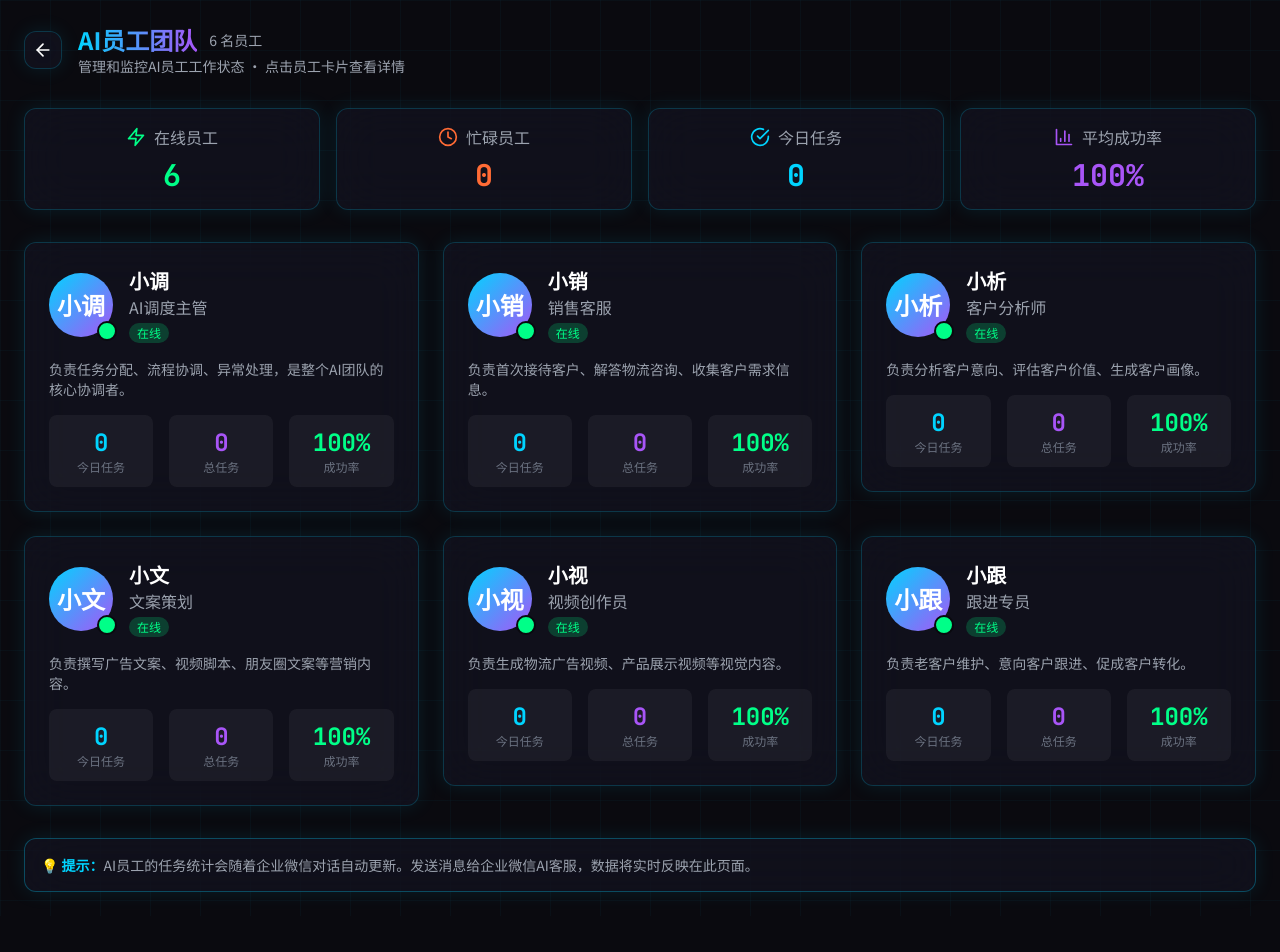
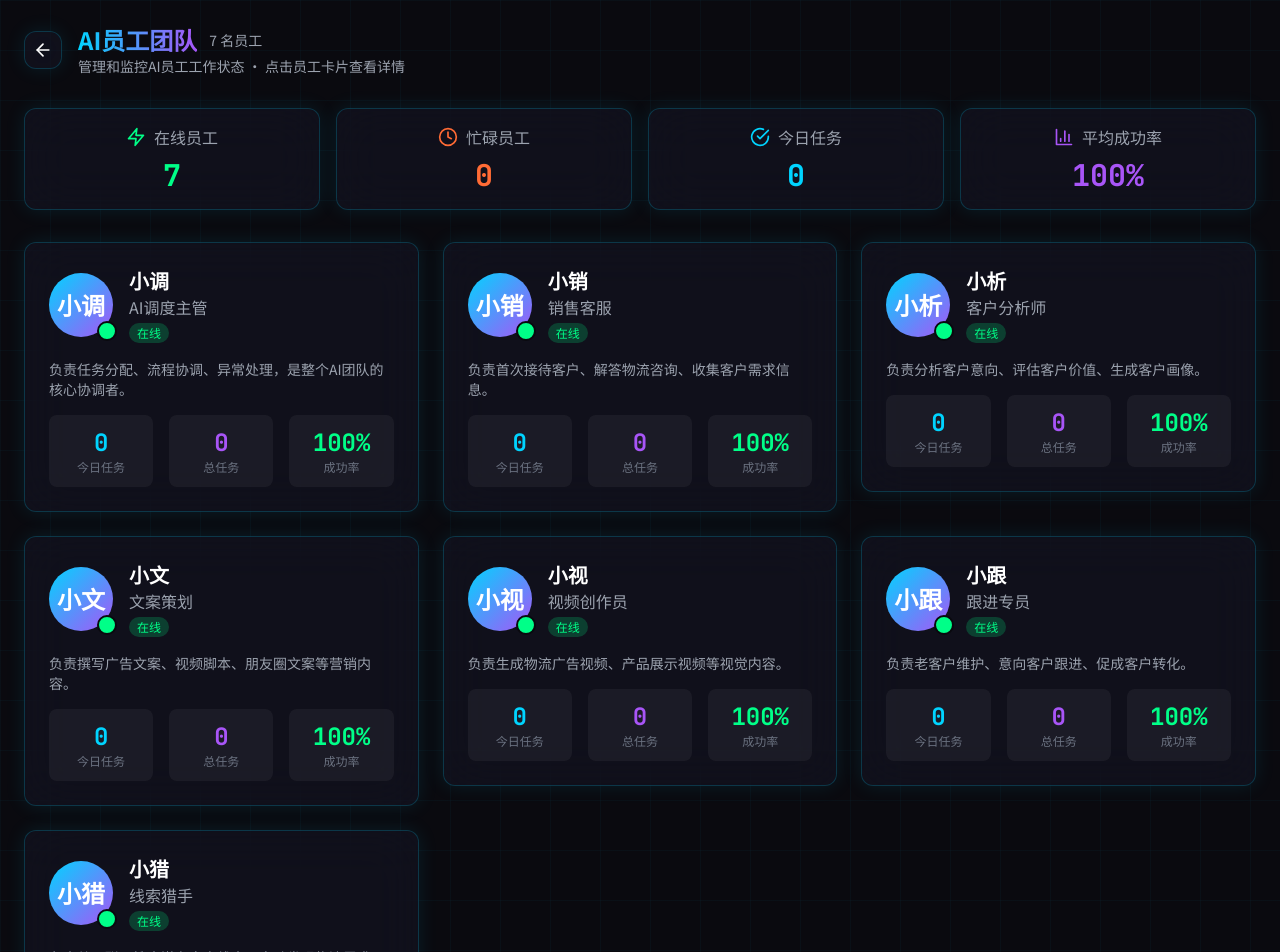
Before and after one commit to FrankZheng1985/Logistics-AI-personal, a Next.js app in the folder frontend/: page /team in a window 1280 px wide. Shown: the top 952 px of the page. Before the commit the page ends 916 px from the top, so only its background shows below. Built offline with nearby package versions, Linux system fonts and the light colour scheme; no server answers.

Commit message:
feat: 添加小猎(Lead Hunter)前端卡片

```diff
--- a/frontend/app/team/page.tsx
+++ b/frontend/app/team/page.tsx
@@ -394,6 +394,16 @@ const DEFAULT_AGENTS: Agent[] = [
     successRate: 100,
     currentTask: null
   },
+  {
+    name: '小猎',
+    role: '线索猎手',
+    status: 'online',
+    description: '负责从互联网搜索潜在客户线索，自动发现物流需求、货代询价等商机。',
+    tasksToday: 0,
+    totalTasks: 0,
+    successRate: 100,
+    currentTask: null
+  },
 ]
 
 export default function TeamPage() {
```
